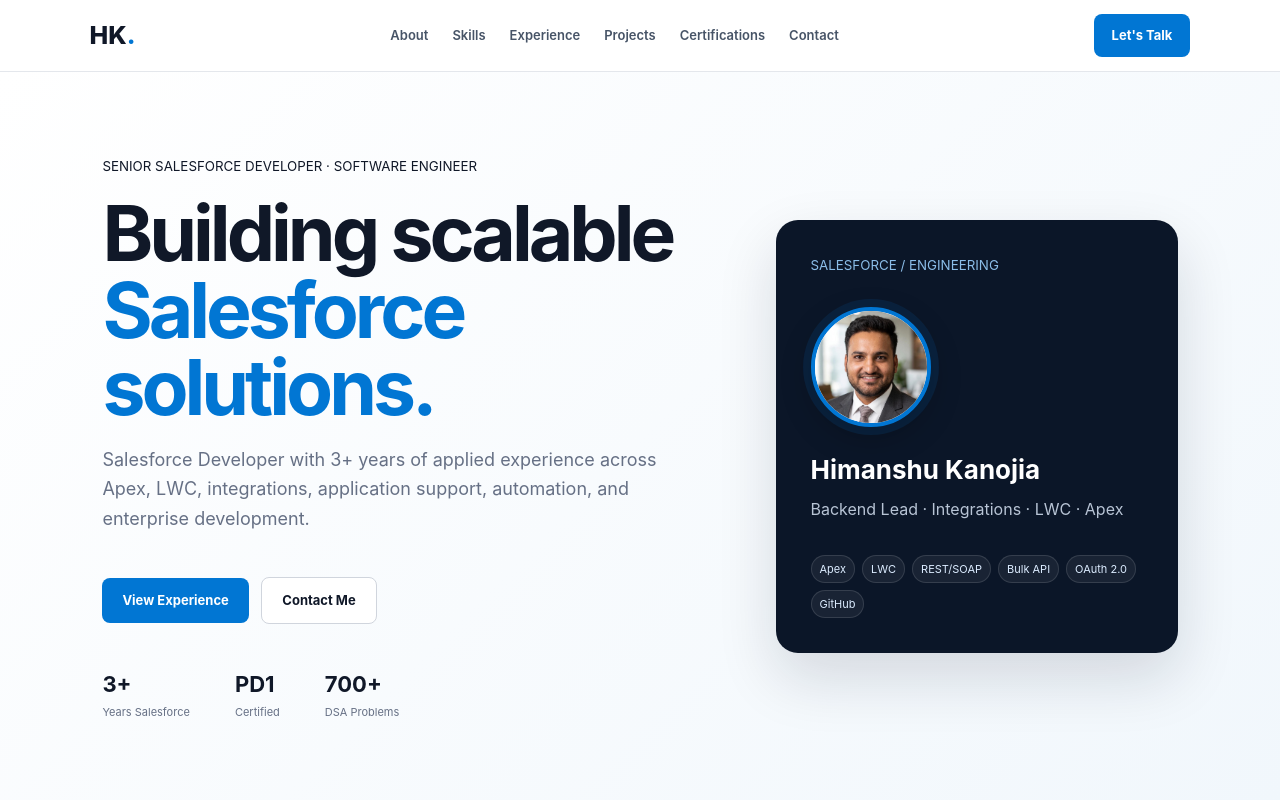
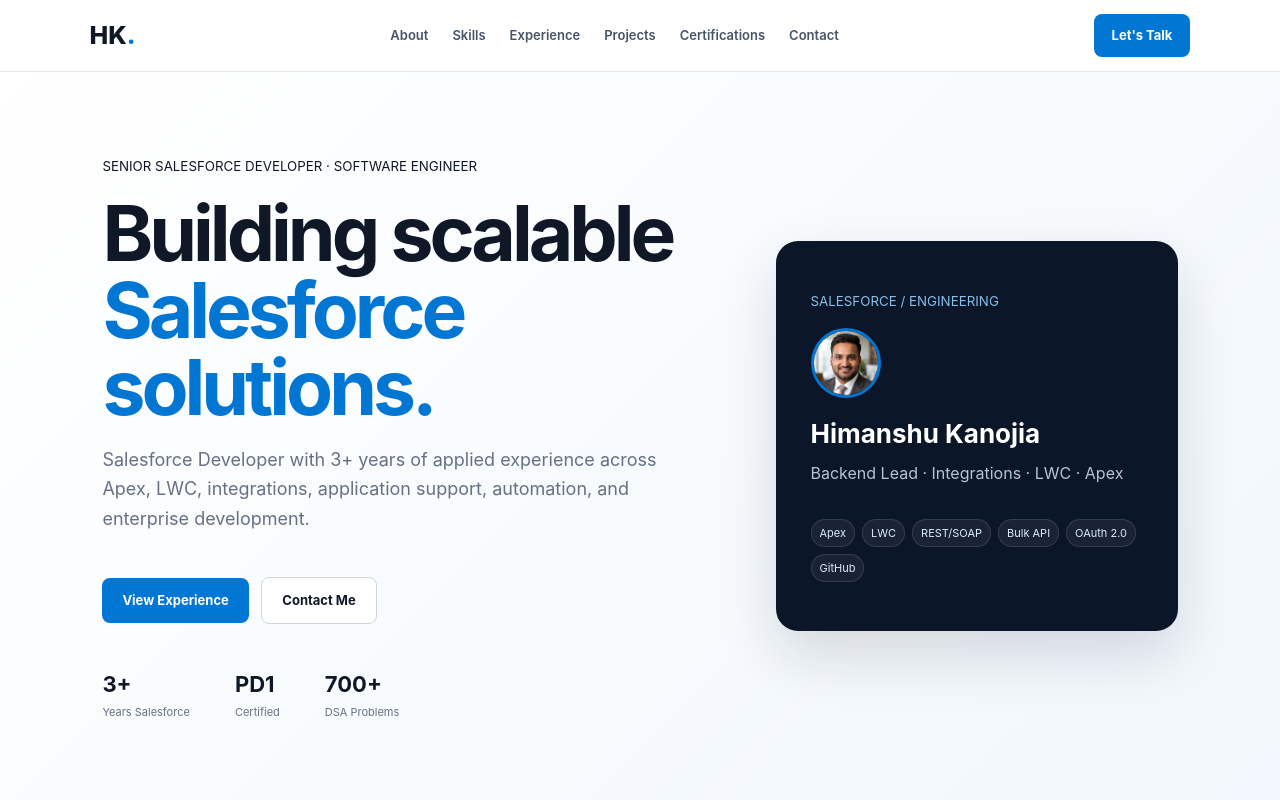
Before and after one commit to Himnshu2607/himanshu-salesforce-portfolio, a plain HTML site: page index.html in a window 1280 px wide. Shown: the top 800 px of the page. Drawn offline with Linux system fonts and the light colour scheme.

Commit message:
Update style.css

```diff
--- a/style.css
+++ b/style.css
@@ -213,24 +213,13 @@
 ========================= */
 
 .profile-photo {
-  width: 120px;
-  height: 120px;
-
+  width: 70px;
+  height: 70px;
   object-fit: cover;
-
   border-radius: 50%;
-
-  border: 4px solid #0176d3;
-
-  margin: 30px 0 22px;
-
+  border: 3px solid #0176d3;
+  margin: 15px 0 15px;
   display: block;
-
-  background: #ffffff;
-
-  box-shadow:
-    0 0 0 8px rgba(1, 118, 211, 0.12),
-    0 10px 30px rgba(0, 0, 0, 0.25);
 }
 
 
```
